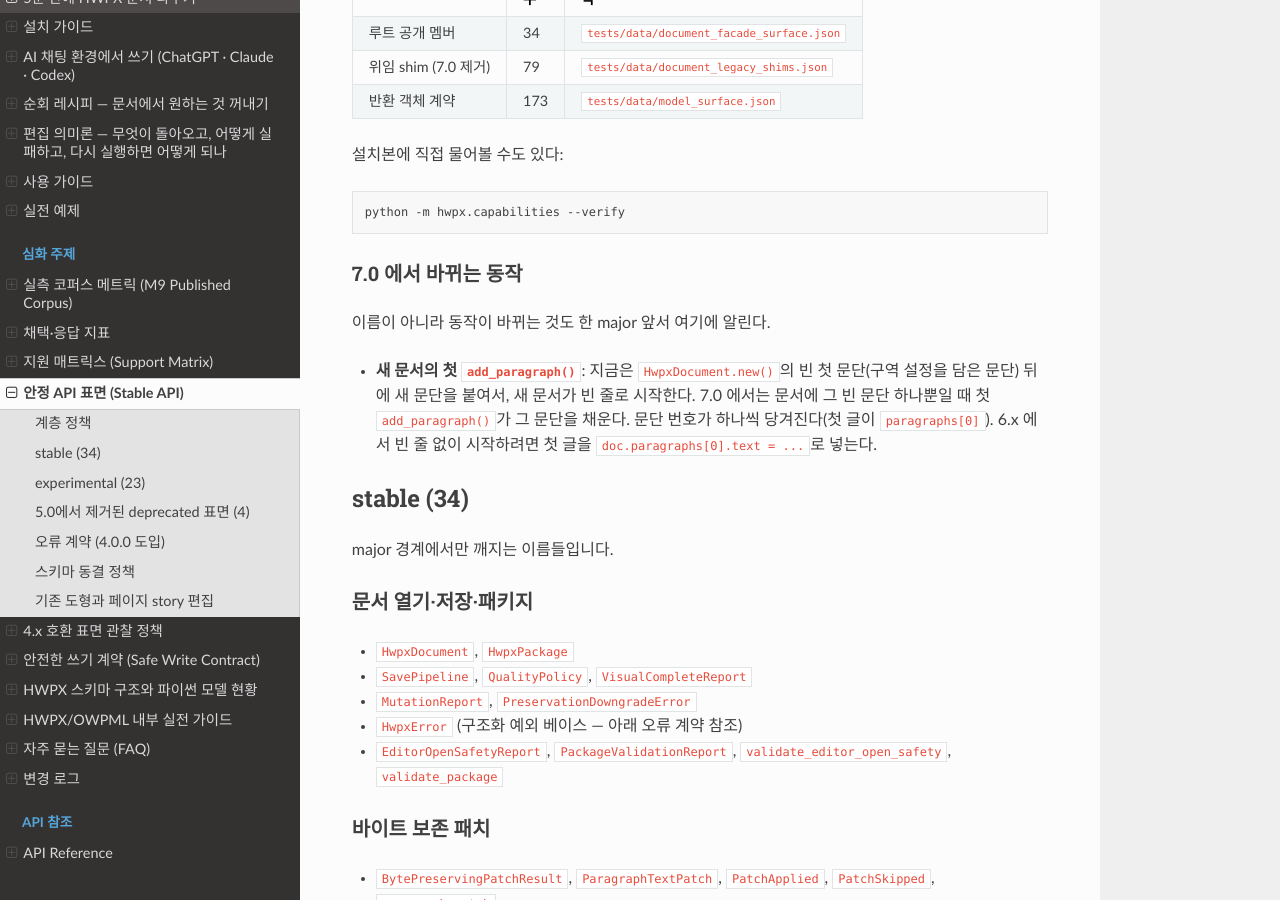
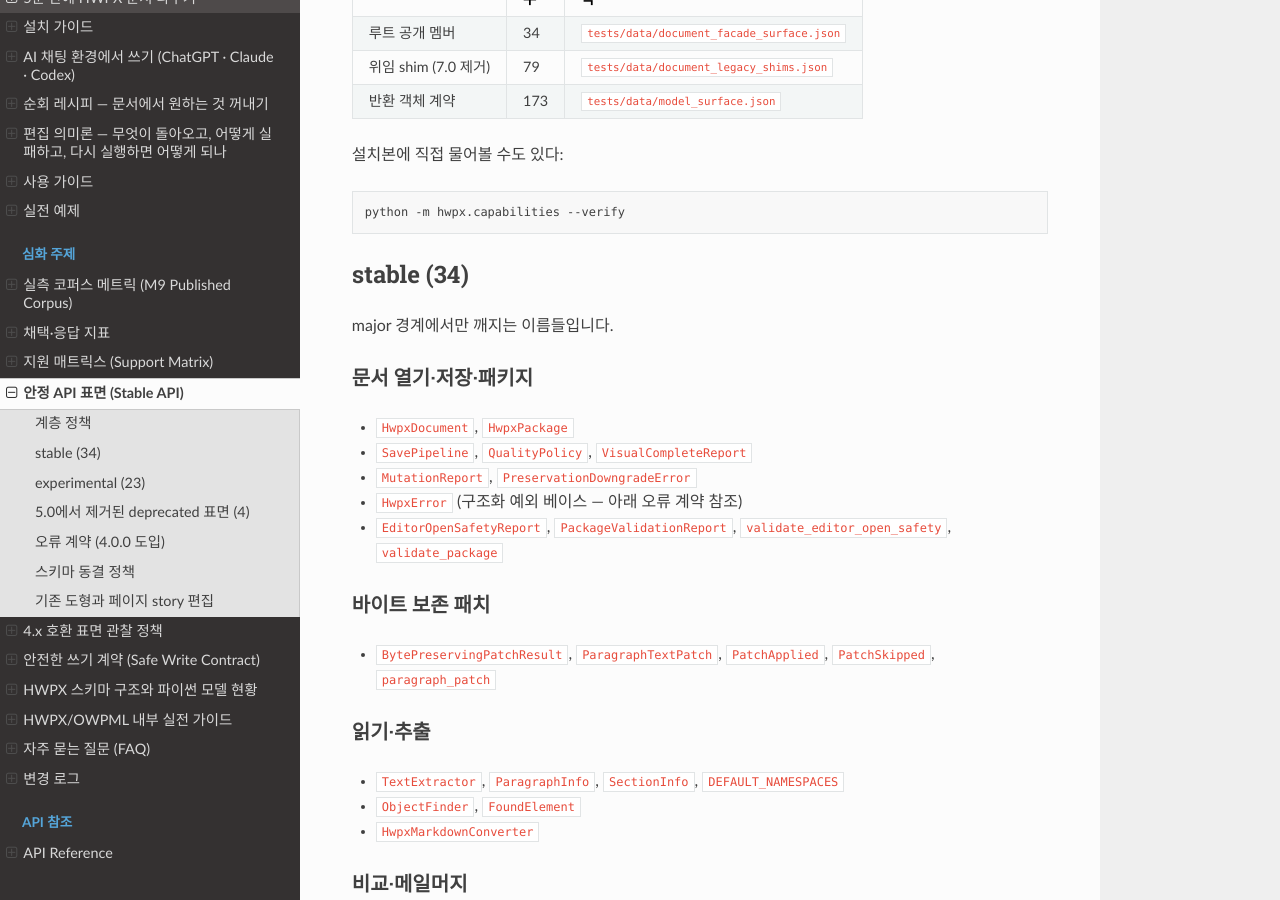
Before and after one commit to airmang/python-hwpx, a Sphinx documentation site: the page built from docs/stable-api.md, in a window 1280 px wide and 900 px high, scrolled down 1721 px. Built offline with Sphinx 7.4.7 and the Read the Docs theme 3.1.0, drawn with Linux system fonts in a browser that asks for light colours.

Commit message:
docs: drop the 7.0 add_paragraph announcement, keep the explanation
The owner has not decided to change add_paragraph in 7.0, so the stable API
page, known traps, HwpxDocument.new() and the changelog no longer promise it.
The explanation of the empty first paragraph and paragraphs[0].text stays.

Co-Authored-By: Claude Opus 5.5 (1M context) <noreply@anthropic.com>

````diff
--- a/docs/stable-api.md
+++ b/docs/stable-api.md
@@ -82,16 +82,6 @@ stable 로 올리면 24개 모듈 수백 멤버가 major 에서만 바뀔 수
 ```bash
 python -m hwpx.capabilities --verify
 ```
-
-### 7.0 에서 바뀌는 동작
-
-이름이 아니라 동작이 바뀌는 것도 한 major 앞서 여기에 알린다.
-
-- **새 문서의 첫 `add_paragraph()`**: 지금은 `HwpxDocument.new()`의 빈 첫 문단(구역
-  설정을 담은 문단) 뒤에 새 문단을 붙여서, 새 문서가 빈 줄로 시작한다. 7.0 에서는
-  문서에 그 빈 문단 하나뿐일 때 첫 `add_paragraph()`가 그 문단을 채운다. 문단 번호가
-  하나씩 당겨진다(첫 글이 `paragraphs[0]`). 6.x 에서 빈 줄 없이 시작하려면 첫 글을
-  `doc.paragraphs[0].text = ...`로 넣는다.
 
 ## stable (34)
 
````
Also changed, not shown: CHANGELOG.md (+0 -2 lines), docs/known-traps.md (+1 -3 lines), src/hwpx/data/contract_docs/known-traps.md (+1 -3 lines), 1 other file.
